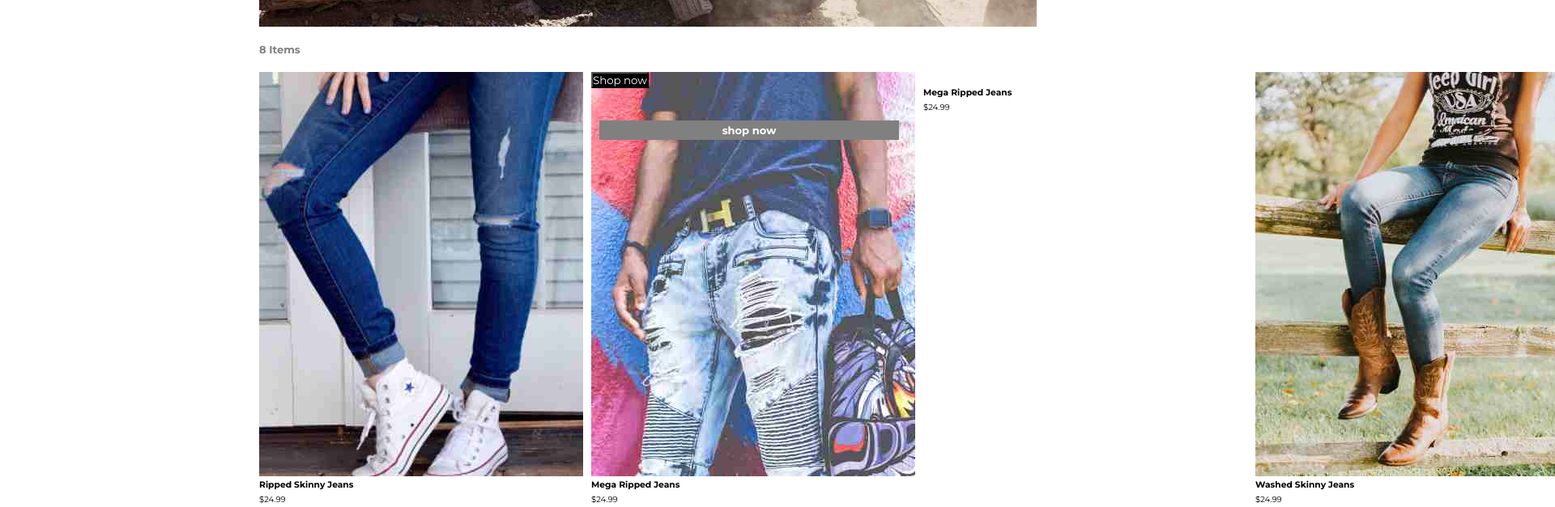
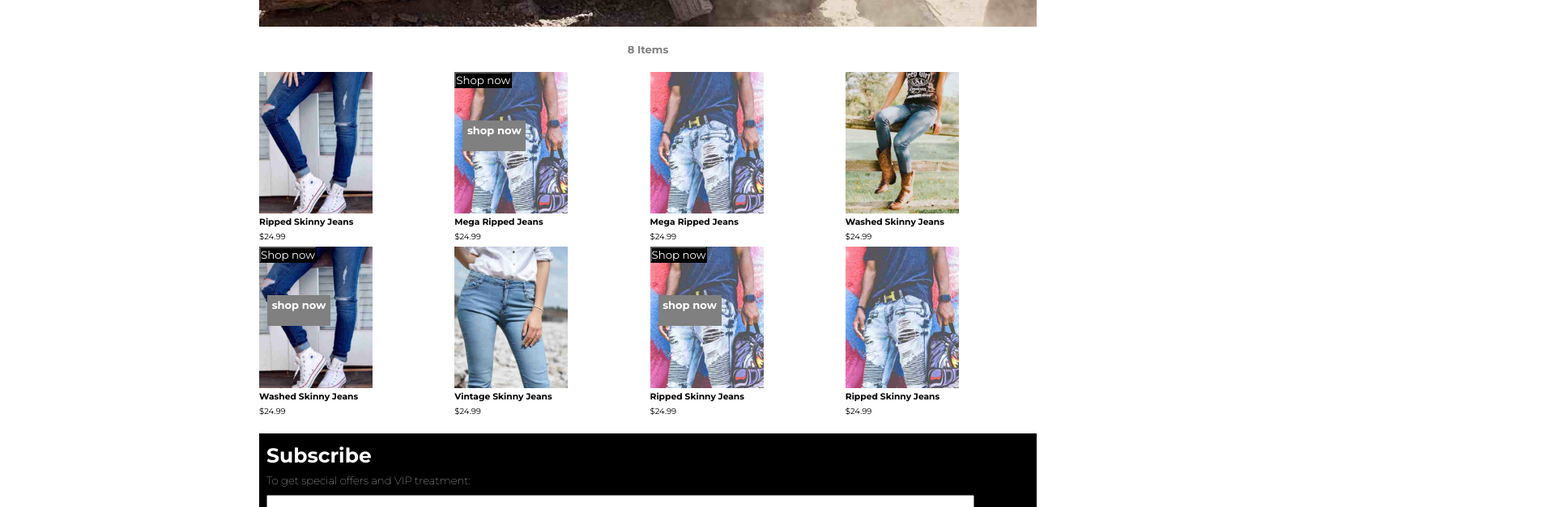
Before and after one commit to Tanjilaosd/clothing-template, a plain HTML site: page index.html in a window 1280 px wide. Shown: the part 438-1065 px from the top of the page at 81% size, 1920 px wide, since content can reach past the window. Drawn offline with Linux system fonts and the light colour scheme.

Commit message:
first commit

```diff
--- a/index.html
+++ b/index.html
@@ -70,7 +70,7 @@
         <span>$24.99</span>
     </div>
     <div class="card">
-        <img src="scr/iamge3.png" alt="">
+        <img src="scr/image3.png" alt="">
       <h6>Mega Ripped Jeans</h6>
         <span>$24.99</span>
     </div>
--- a/style.css
+++ b/style.css
@@ -104,6 +104,7 @@ details:hover{
     background-size: cover;
     background-position: center;
    margin-top: 30px;
+   margin-right: 0;
 }
 h1{
     margin-left: 20px;
@@ -143,14 +144,14 @@ h3{
     display: grid;
     grid-template-columns: repeat(4,1fr);
     grid-template-rows: repeat(2,1fr);
-    gap: 10px;
+    gap: 5px;
     margin-top: 20px;
     width: 100%;
 }
-/* .card img{
-    width: 120px;
+.card img{
+    width: 140px;
 
-} */
+}
 .card{
    position: relative;
 }
@@ -172,6 +173,8 @@ button{
     padding: 4px;
     font-size: 13px;
     text-align: center;
+    width: 70px;
+    height: 30px;
 
 }
 #btn2:hover{
@@ -186,6 +189,7 @@ span{
     font-size: 13px;
     color: gray;
     margin-top: 20px;
+    text-align: center;
 }
 .subs{
     width: 100%;
```
